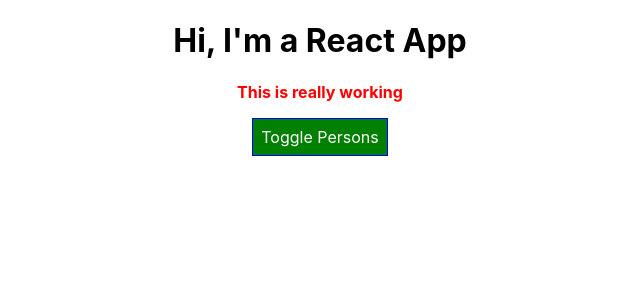
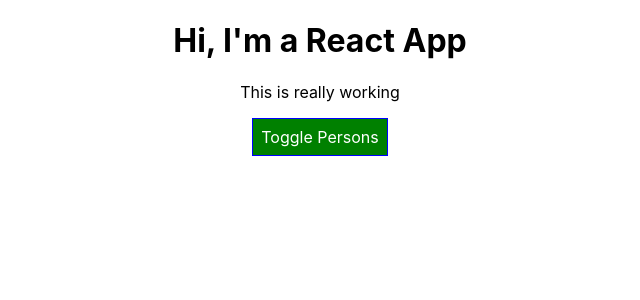
Before and after one commit to kanderson425/React_The_Complete_Guide, a React (Create React App) app in the folder react-complete-guide/: page / in a window 1280 px wide. Shown: the top 300 px of the page, without its empty margins (320-960 px from the left). Built offline with nearby package versions, Linux system fonts and the light colour scheme.

Commit message:
Adds dynamic class names that renders dynamic styling

```diff
--- a/react-complete-guide/src/App.js
+++ b/react-complete-guide/src/App.js
@@ -161,13 +161,18 @@
         );
         style.backgroundColor = 'red';
       }
-      let classes = ['red', 'bold'].join(' ');
-      //the above variable will read "red bold"
+      const classes = [];
+      if(this.state.persons.length <= 2) {
+        classes.push('red'); //classes = ['red']
+      }
+      if(this.state.persons.length <= 1) {
+        classes.push('bold'); //classes = ['red', 'bold']
+      }
 
     return (
       <div className="App">
         <h1>Hi, I'm a React App</h1>
-        <p className={classes}>This is really working</p>
+        <p className={classes.join(' ')}>This is really working</p>
         <button
           style={style}
           onClick ={this.togglePersonsHandler}>Toggle Persons</button>
```
